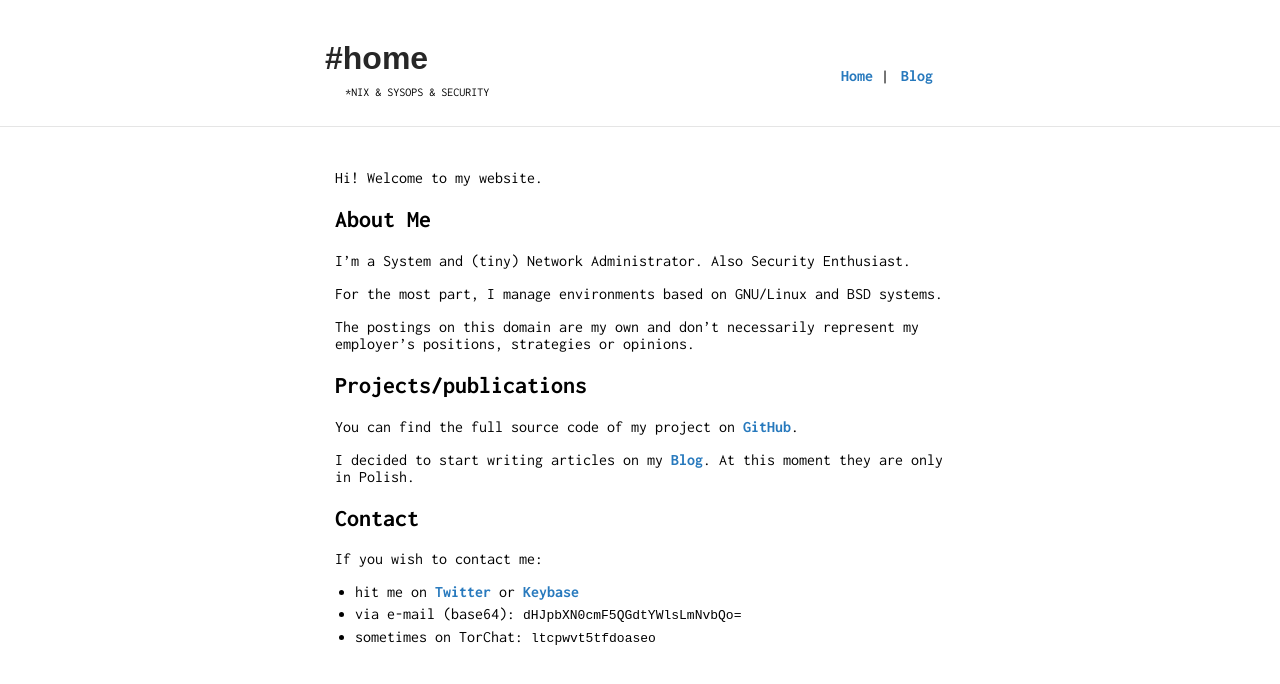
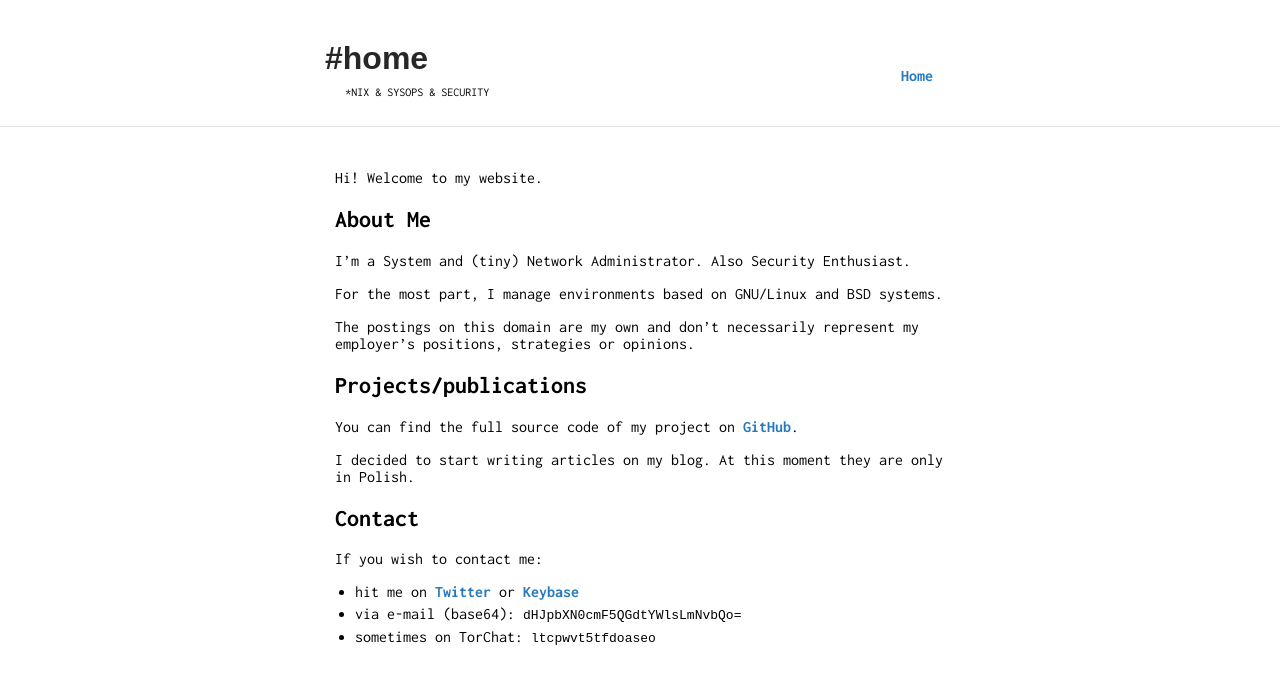
Before and after one commit to trimstray/trimstray.github.io, a Jekyll site: the page built from index.md, in a window 1280 px wide. Shown: the top 684 px of the page. Built offline with Jekyll 4.4.1, drawn with Linux system fonts in a browser that asks for light colours.

Commit message:
disable links for blog - signed-off-by: trimstray <trimstray@gmail.com>

```diff
--- a/_data/nav.yml
+++ b/_data/nav.yml
@@ -1,5 +1,2 @@
-- name: "Blog"
-  link: "https://blkcipher.info"
-
 - name: "Home"
   link: "https://trimstray.github.io"
--- a/index.md
+++ b/index.md
@@ -16,7 +16,7 @@ The postings on this domain are my own and don't necessarily represent my employ
 
 You can find the full source code of my project on [GitHub](https://github.com/trimstray).
 
-I decided to start writing articles on my [Blog](https://blkcipher.info). At this moment they are only in Polish.
+I decided to start writing articles on my blog. At this moment they are only in Polish.
 
 ## Contact
 
```
